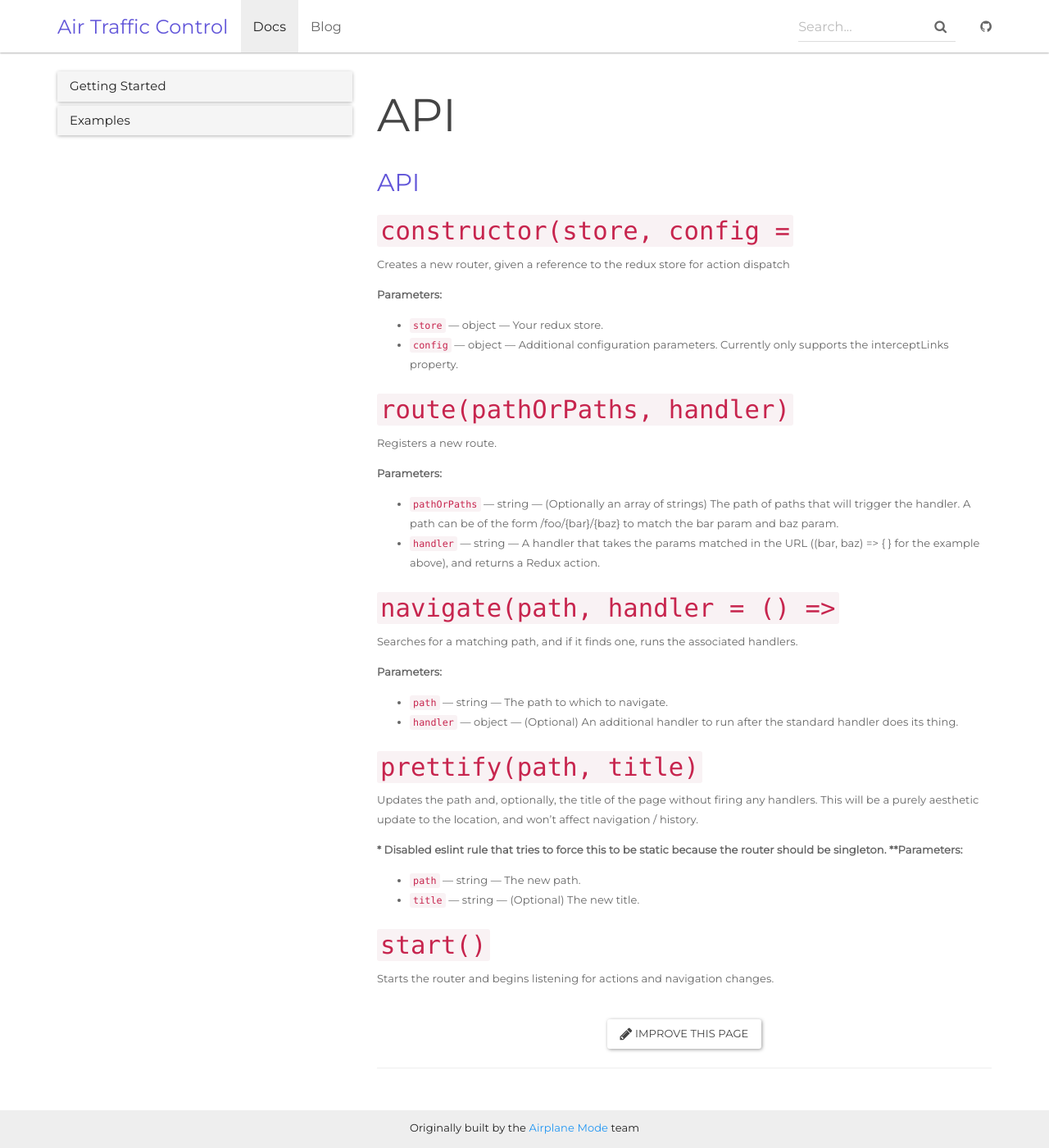
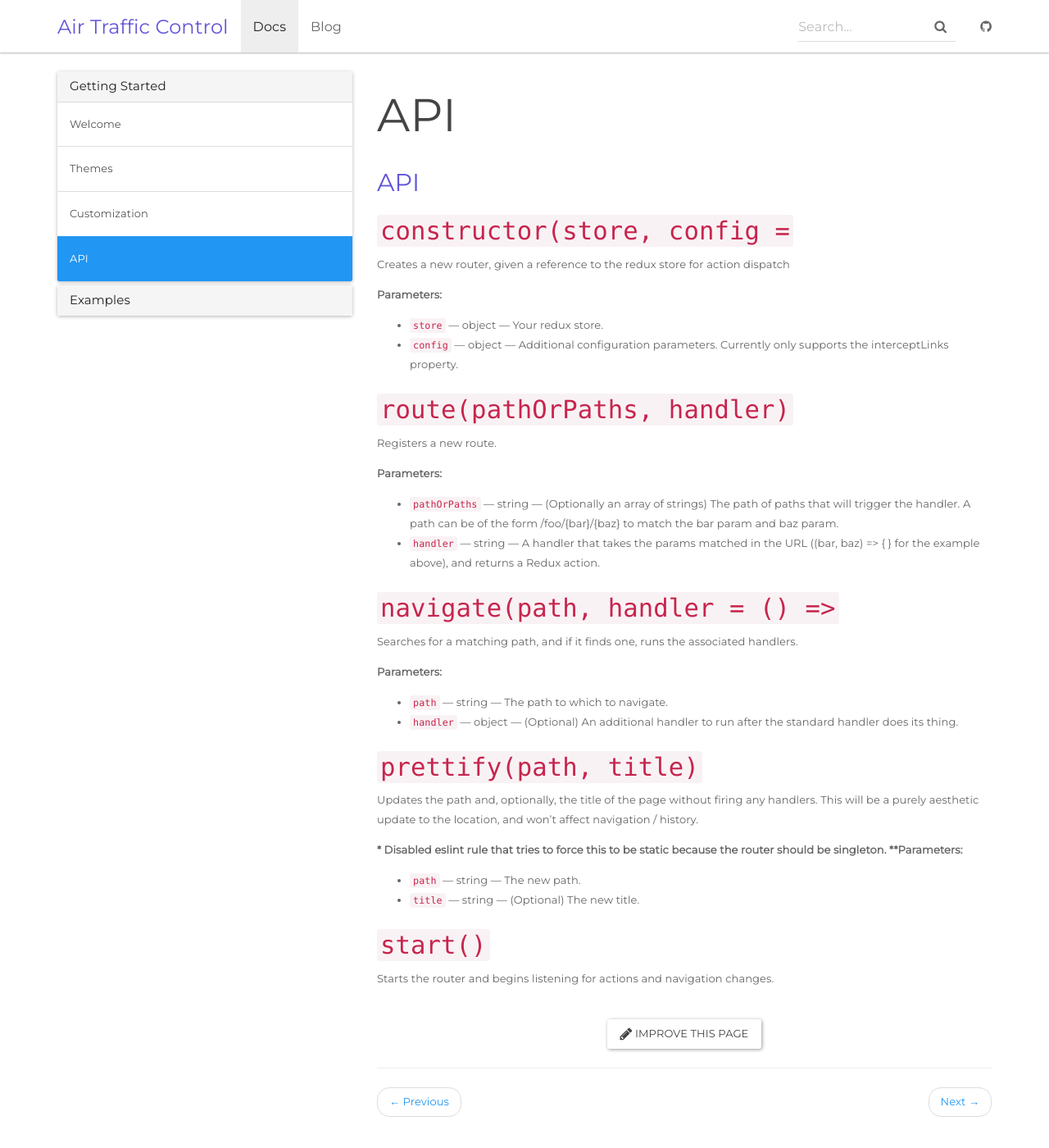
Before and after one commit to airplane-mode/air-traffic-control, a Jekyll site: the page built from docs/_docs/api.md, in a window 1280 px wide and 1400 px high. Shown: the whole window at 82% size. Built offline with Jekyll 4.4.1, drawn with Linux system fonts in a browser that asks for light colours; nearby versions of some CDN libraries.

Commit message:
attempt to include api in docs

```diff
--- a/docs/_data/docs.yml
+++ b/docs/_data/docs.yml
@@ -3,6 +3,7 @@
   - home
   - themes
   - customization
+  - api
 
 - title: Examples
   docs:
```
